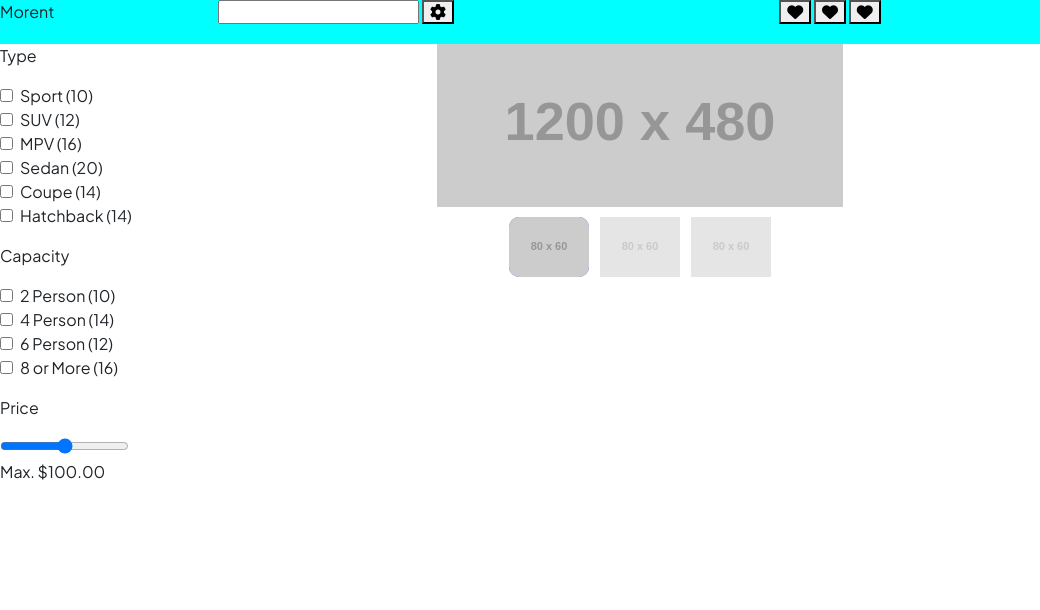
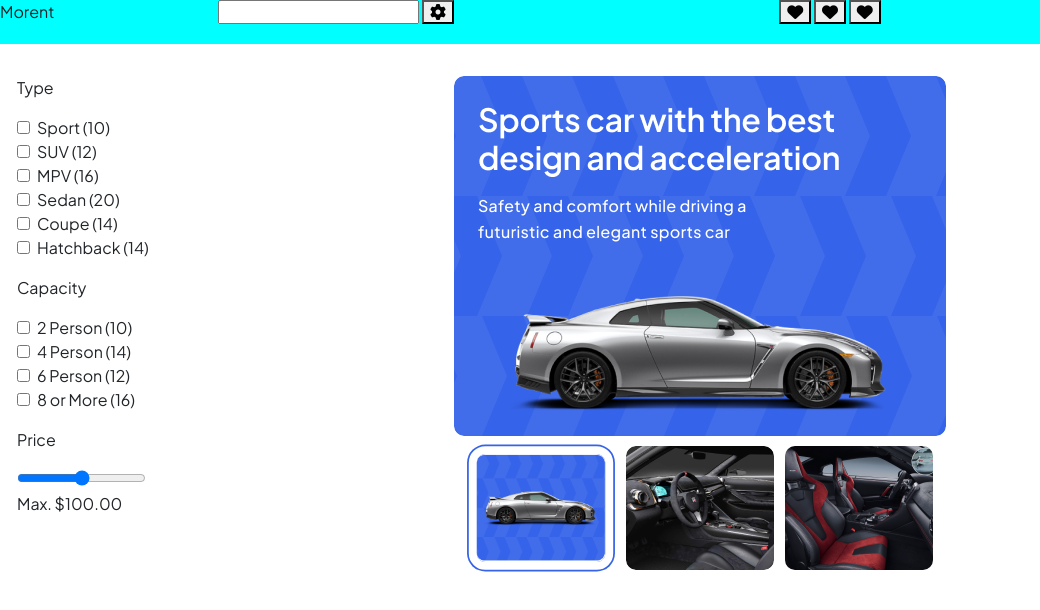
Before and after one commit to Glagolio/Car-rent-website, a website built with Parcel: page src/index.html in a window 1280 px wide. Shown: the top 610 px of the page, 0-1040 px from the left. Built offline with nearby package versions, Linux system fonts and the light colour scheme; placeholder pictures from the web are drawn by us.

Commit message:
done slider

```diff
--- a/src/partials/main.html
+++ b/src/partials/main.html
@@ -1,6 +1,6 @@
 <main>
   <div class="row">
-    <div class="col-4">
+    <div class="col-4 car-info__inner">
       <div>
         <p>Type</p>
         <div class="form-check">
@@ -81,26 +81,26 @@
         <p>Max. $100.00</p>
       </div>
     </div>
-    <div class="col row">
+    <div class="col row car-info__inner">
       <div class="col">
-            <div id="slider">
+            <div id="slider" class="car-info__slider">
               <div id="myCarousel" class="carousel slide">
                 <div class="carousel-inner">
                   <div class="active carousel-item" data-slide-number="0">
                     <img
-                      src="http://via.placeholder.com/1200x480&amp;text=one"
+                      src="./images/main-car.png"
                       class="img-fluid"
                     />
                   </div>
                   <div class="carousel-item" data-slide-number="1">
                     <img
-                      src="http://via.placeholder.com/1200x480/888/FFF"
+                      src="./images/car-slider-2.png"
                       class="img-fluid"
                     />
                   </div>
                   <div class="carousel-item" data-slide-number="2">
                     <img
-                      src="http://via.placeholder.com/1200x480&amp;text=three"
+                      src="./images/car-slider-3.png"
                       class="img-fluid"
                     />
                   </div>
@@ -115,8 +115,8 @@
                       data-target="#myCarousel"
                     >
                       <img
-                        src="http://via.placeholder.com/80x60&amp;text=one"
-                        class="img-fluid"
+                        src="./images/car-slider-1.png"
+                        class="img-fluid img-slider"
                       />
                     </a>
                   </li>
@@ -127,8 +127,8 @@
                       data-target="#myCarousel"
                     >
                       <img
-                        src="http://via.placeholder.com/80x60&amp;text=two"
-                        class="img-fluid"
+                        src="./images/car-slider-inner-2.png"
+                        class="img-fluid img-slider"
                       />
                     </a>
                   </li>
@@ -139,8 +139,8 @@
                       data-target="#myCarousel"
                     >
                       <img
-                        src="http://via.placeholder.com/80x60&amp;text=three"
-                        class="img-fluid"
+                        src="./images/car-slider-inner-3.png"
+                        class="img-fluid  img-slider"
                       />
                     </a>
                   </li>
--- a/src/sass/base/_common.scss
+++ b/src/sass/base/_common.scss
@@ -13,7 +13,7 @@ body {
 
 #myCarousel .list-inline {
   white-space: nowrap;
-  overflow-x: auto;
+  overflow-x: visible;
 }
 
 #myCarousel .carousel-indicators {
@@ -27,10 +27,36 @@ body {
   width: initial;
   height: initial;
   text-indent: initial;
+
+  & img {
+    width: 148px;
+    height: 124px;
+    border-radius: 10px;
+    transition: transform 250ms linear;
+  }
 }
 
-#myCarousel .carousel-indicators > li.active img {
-  //   outline: 2px solid #3563e9;
-  box-shadow: inset 0px 0px 0px 9px #3563e9;
+.img-slider {
+  width: 148px;
+  height: 124px;
+
+  object-fit: contain;
+}
+
+.carousel-indicators > li.active img {
+  border-radius: 10px;
+  // border: 10px solid black;
+  box-shadow: 0px 0px 0px 11px #3563e9;
+  outline: 9px solid #ffffff;
+  transform: scale(0.87);
+}
+
+.img-fluid {
+  max-width: 492px;
+  object-fit: contain;
   border-radius: 10px;
 }
+
+.carousel-indicators li {
+  opacity: 1;
+}
--- /dev/null
+++ b/src/sass/components/_main.scss
@@ -0,0 +1,8 @@
+.car-info__inner {
+  padding: 32px;
+}
+
+.car-info__slider {
+  //   max-width: 492px;
+  //   max-height: 508px;
+}
--- a/src/sass/index.scss
+++ b/src/sass/index.scss
@@ -1,6 +1,7 @@
 @import '~node_modules/modern-normalize/modern-normalize.css';
 @import './base/common';
 @import './base/variables';
+@import './components/main';
 
 .test {
   background-color: aqua;
```
Also changed, not shown: src/images/car-slider-1.png (added), src/images/car-slider-2.png (added), src/images/car-slider-3.png (added), src/images/car-slider-inner-2.png (added), src/images/car-slider-inner-3.png (added).
